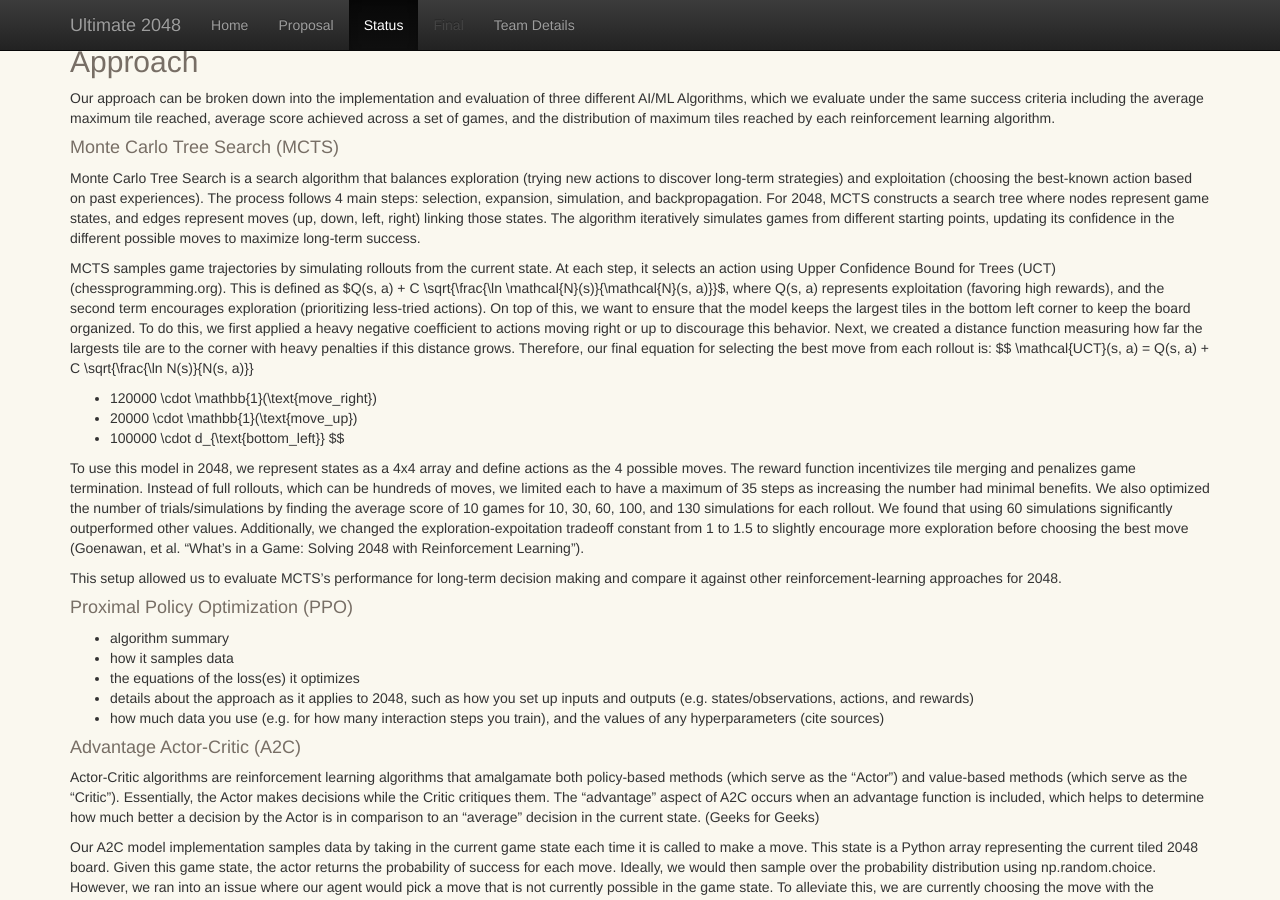
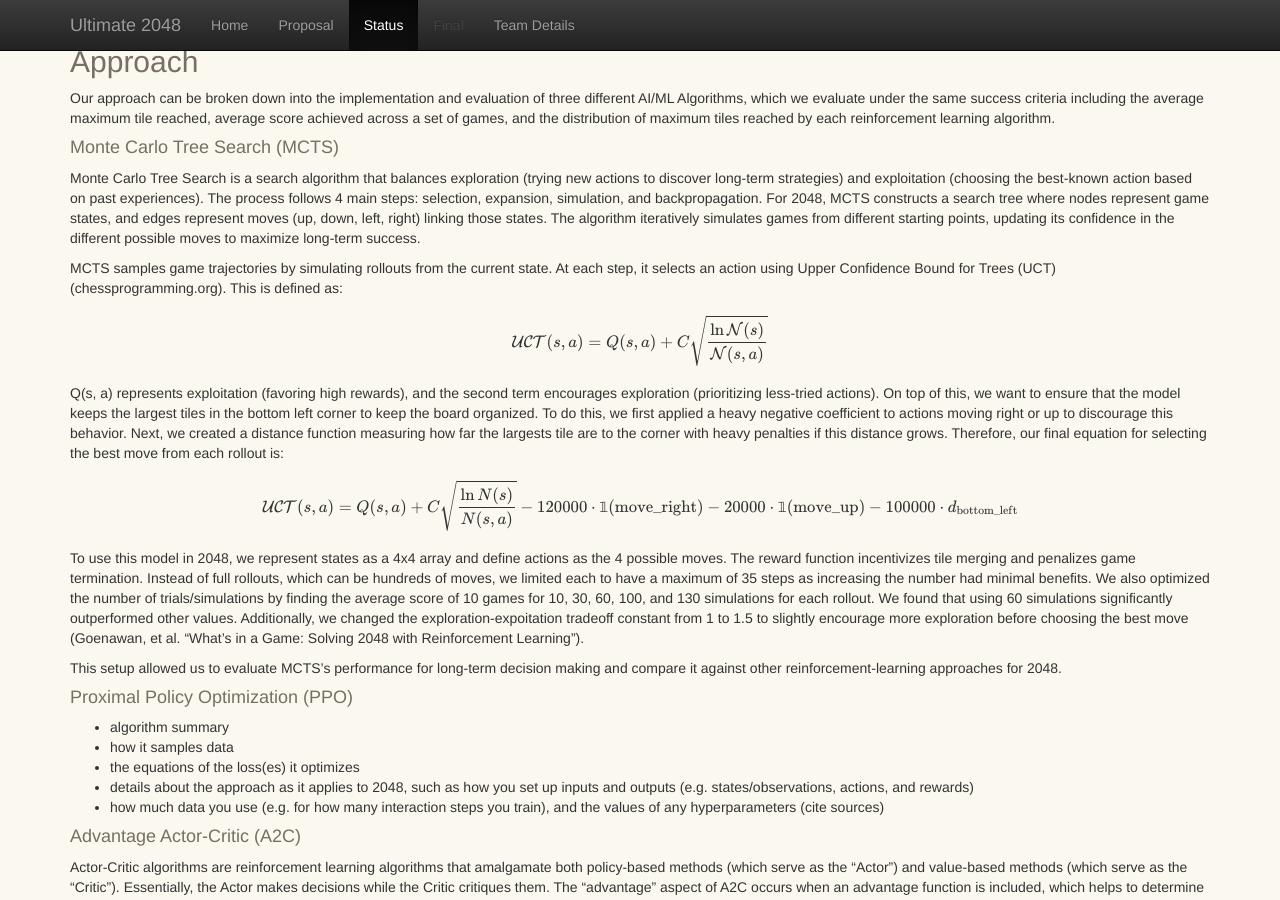
Before and after one commit to AnthonyCusi/ultimate-2048, a Jekyll site: the page built from docs/status.md, in a window 1280 px wide and 900 px high, scrolled down 734 px. Built offline with Jekyll 4.4.1, drawn with Linux system fonts in a browser that asks for light colours; formulas are drawn with MathJax 3.

Commit message:
Fixing equations attempt 2

```diff
--- a/docs/status.md
+++ b/docs/status.md
@@ -15,12 +15,16 @@ Our approach can be broken down into the implementation and evaluation of three
 #### Monte Carlo Tree Search (MCTS)
 Monte Carlo Tree Search is a search algorithm that balances exploration (trying new actions to discover long-term strategies) and exploitation (choosing the best-known action based on past experiences). The process follows 4 main steps: selection, expansion, simulation, and backpropagation. For 2048, MCTS constructs a search tree where nodes represent game states, and edges represent moves (up, down, left, right) linking those states. The algorithm iteratively simulates games from different starting points, updating its confidence in the different possible moves to maximize long-term success.
 
-MCTS samples game trajectories by simulating rollouts from the current state. At each step, it selects an action using Upper Confidence Bound for Trees (UCT) (chessprogramming.org). This is defined as $Q(s, a) + C \sqrt{\frac{\ln \mathcal{N}(s)}{\mathcal{N}(s, a)}}$, where Q(s, a) represents exploitation (favoring high rewards), and the second term encourages exploration (prioritizing less-tried actions). On top of this, we want to ensure that the model keeps the largest tiles in the bottom left corner to keep the board organized. To do this, we first applied a heavy negative coefficient to actions moving right or up to discourage this behavior. Next, we created a distance function measuring how far the largests tile are to the corner with heavy penalties if this distance grows. Therefore, our final equation for selecting the best move from each rollout is:
+MCTS samples game trajectories by simulating rollouts from the current state. At each step, it selects an action using Upper Confidence Bound for Trees (UCT) (chessprogramming.org). This is defined as:
+
 $$
-\mathcal{UCT}(s, a) = Q(s, a) + C \sqrt{\frac{\ln N(s)}{N(s, a)}}
-- 120000 \cdot \mathbb{1}(\text{move\_right})
-- 20000 \cdot \mathbb{1}(\text{move\_up})
-- 100000 \cdot d_{\text{bottom\_left}}
+\mathcal{UCT}(s, a) = Q(s, a)+ C \sqrt{\frac{\ln \mathcal{N}(s)}{\mathcal{N}(s, a)}}
+$$
+
+Q(s, a) represents exploitation (favoring high rewards), and the second term encourages exploration (prioritizing less-tried actions). On top of this, we want to ensure that the model keeps the largest tiles in the bottom left corner to keep the board organized. To do this, we first applied a heavy negative coefficient to actions moving right or up to discourage this behavior. Next, we created a distance function measuring how far the largests tile are to the corner with heavy penalties if this distance grows. Therefore, our final equation for selecting the best move from each rollout is:
+
+$$
+\mathcal{UCT}(s, a) = Q(s, a) + C \sqrt{\frac{\ln N(s)}{N(s, a)}} - 120000 \cdot \mathbb{1}(\text{move\_right}) - 20000 \cdot \mathbb{1}(\text{move\_up}) - 100000 \cdot d_{\text{bottom\_left}}
 $$
 
 To use this model in 2048, we represent states as a 4x4 array and define actions as the 4 possible moves. The reward function incentivizes tile merging and penalizes game termination. Instead of full rollouts, which can be hundreds of moves, we limited each to have a maximum of 35 steps as increasing the number had minimal benefits. We also optimized the number of trials/simulations by finding the average score of 10 games for 10, 30, 60, 100, and 130 simulations for each rollout. We found that using 60 simulations significantly outperformed other values. Additionally, we changed the exploration-expoitation tradeoff constant from 1 to 1.5 to slightly encourage more exploration before choosing the best move (Goenawan, et al. "What’s in a Game: Solving 2048 with Reinforcement Learning").
```
